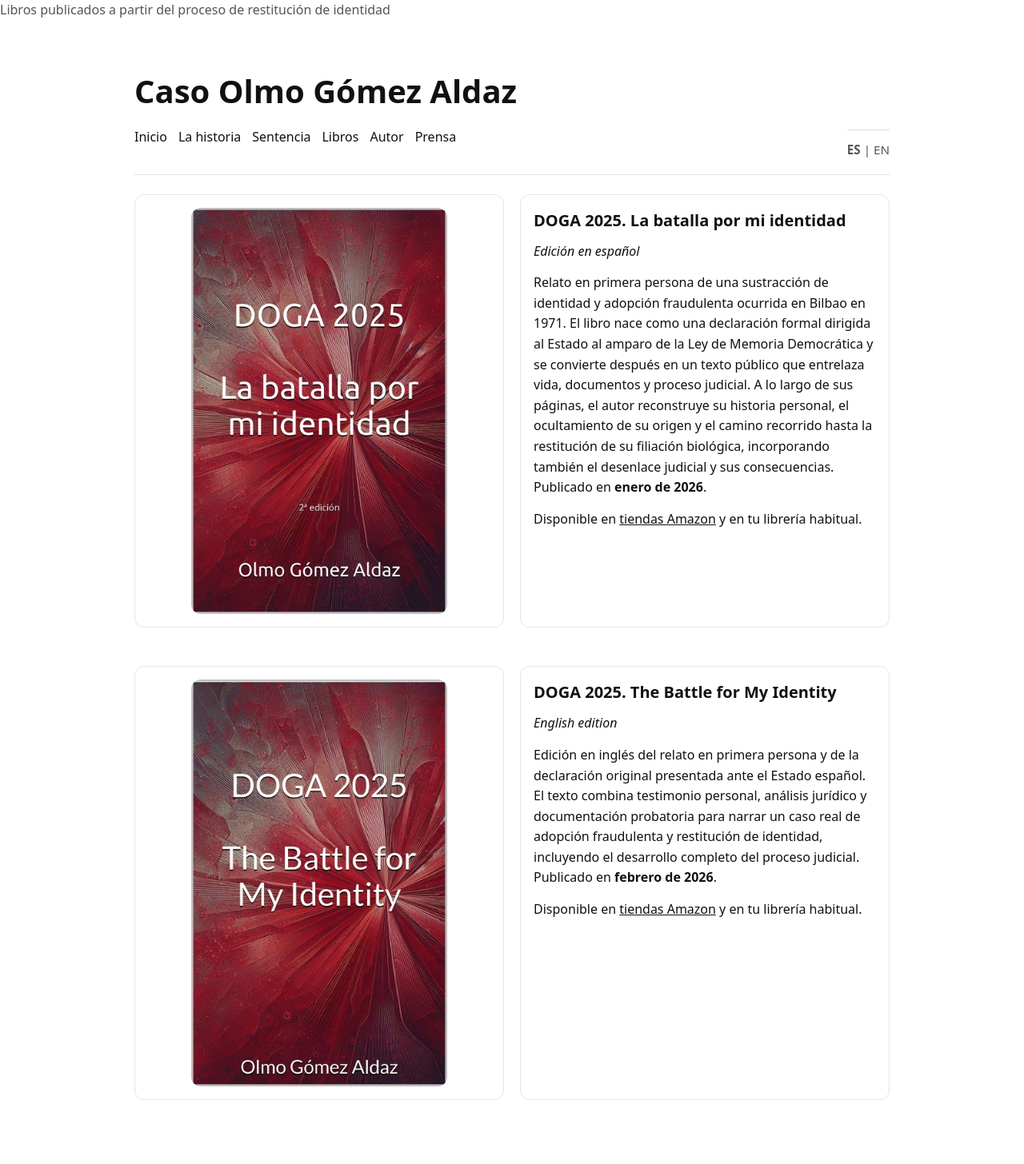
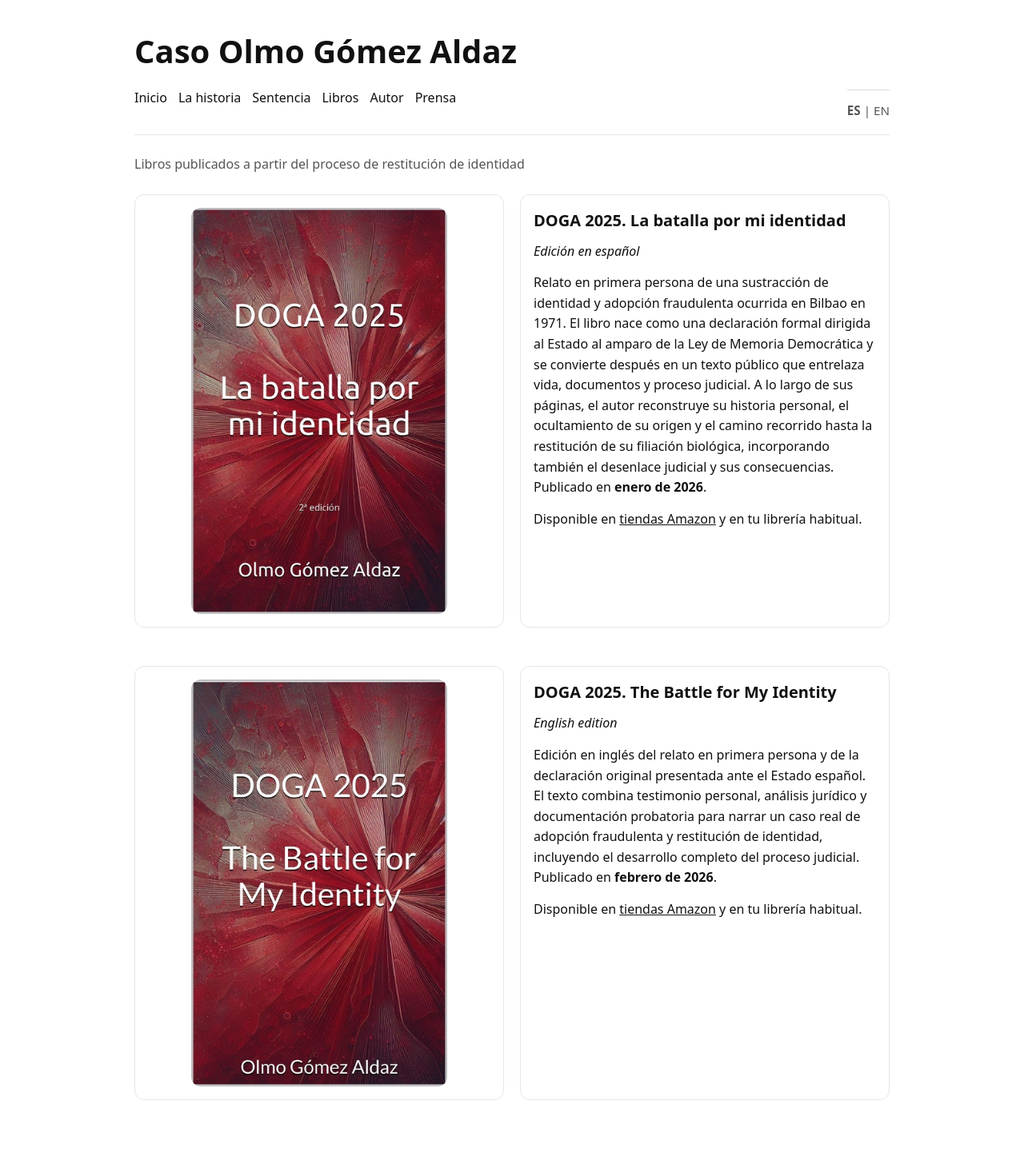
Before and after one commit to olmogaldaz/olmogaldaz.github.io, a Jekyll site: the page built from es/libros/index.html, in a window 1280 px wide. Shown: the whole page at 80% size. Built offline with Jekyll 4.4.1, drawn with Linux system fonts in a browser that asks for light colours.

Commit message:
Update index.html

```diff
--- a/es/libros/index.html
+++ b/es/libros/index.html
@@ -5,13 +5,15 @@ alt: /en/books/
 title: Libros · Olmo Gómez Aldaz
 description: Libros publicados a partir del proceso de restitución de identidad, incluida la obra DOGA 2025, con memoria documental, análisis jurídico y denuncia de la adopción fraudulenta.Libros publicados a partir del proceso de restitución de identidad, incluida la obra DOGA 2025, con memoria documental, análisis jurídico y denuncia de la adopción fraudulenta.
 ---
-<h1 class="page-title subtle">
-  Libros publicados a partir del proceso de restitución de identidad
-</h1>
+
 
   <div class="wrap">
 
     <header id="site-header"></header>
+    <h1 class="page-title subtle">
+      Libros publicados a partir del proceso de restitución de identidad
+    </h1>
+
 
     <main>
 
```
